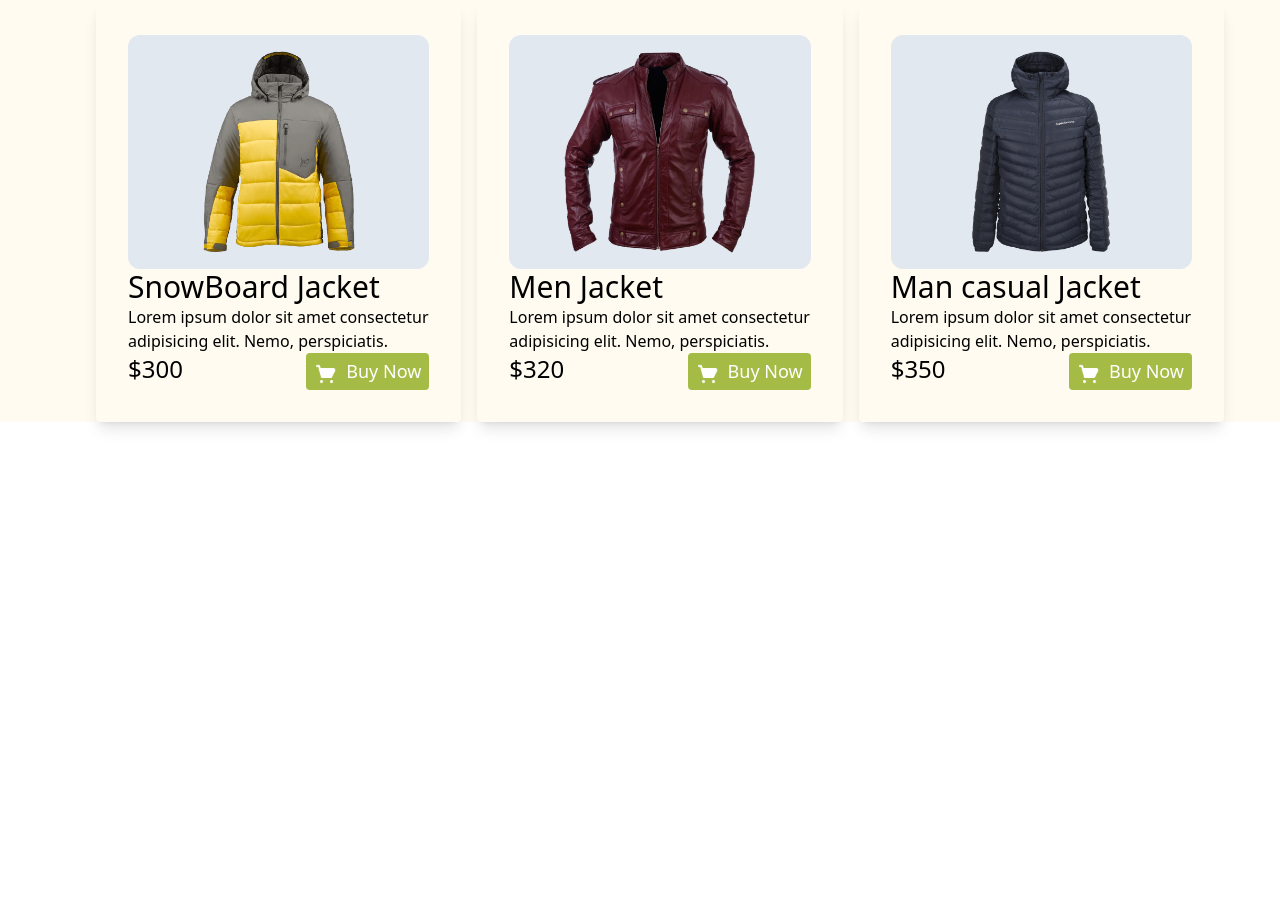
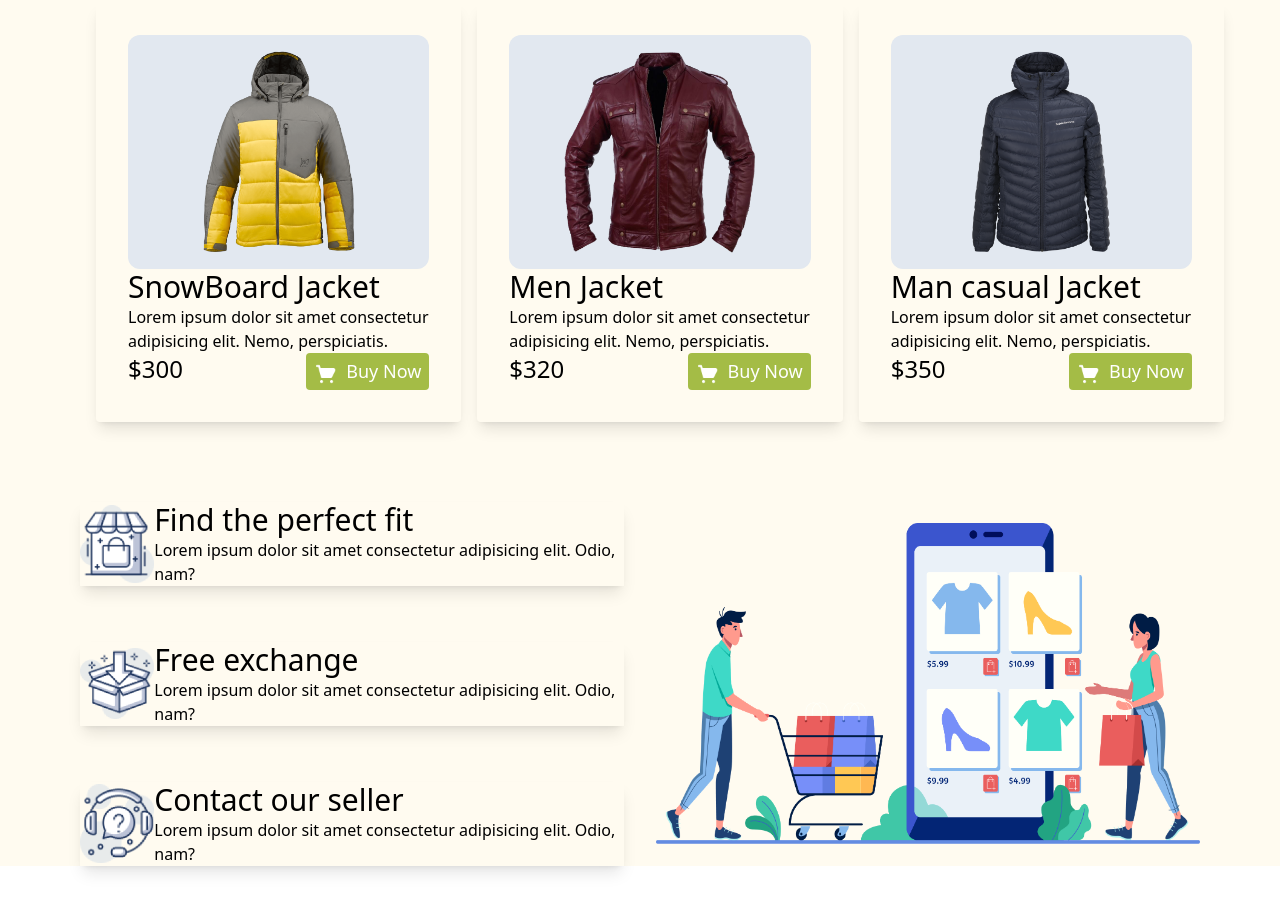
Before and after one commit to Soliman-soad/penguin-fashion, a plain HTML site: page index.html in a window 1280 px wide. Shown: the part 1331-2243 px from the top of the page. Before the commit the page ends 1793 px from the top, so only its background shows below. Drawn offline with nearby package versions, Linux system fonts and the light colour scheme.

Commit message:
about section added

```diff
--- a/index.html
+++ b/index.html
@@ -224,6 +224,49 @@
           </div>
         </section>
         <!-- men jacket end -->
+        <!-- about section start -->
+        <section class="mx-20 my-20">
+          <div class="grid grid-cols-2 gap-8">
+            <div class="grid grid-cols-1 gap-14">
+              <div class="flex justify-around items-center shadow-lg">
+                <div class="w-20"><img src="./images/house.png" alt="" /></div>
+                <div>
+                  <h3 class="text-3xl">Find the perfect fit</h3>
+                  <p>
+                    Lorem ipsum dolor sit amet consectetur adipisicing elit.
+                    Odio, nam?
+                  </p>
+                </div>
+              </div>
+              <div class="flex justify-around items-center shadow-lg">
+                <div class="w-20"><img src="./images/box.png" alt="" /></div>
+                <div>
+                  <h3 class="text-3xl">Free exchange</h3>
+                  <p>
+                    Lorem ipsum dolor sit amet consectetur adipisicing elit.
+                    Odio, nam?
+                  </p>
+                </div>
+              </div>
+              <div class="flex justify-around items-center shadow-lg">
+                <div class="w-20">
+                  <img src="./images/question.png" alt="" />
+                </div>
+                <div>
+                  <h3 class="text-3xl">Contact our seller</h3>
+                  <p>
+                    Lorem ipsum dolor sit amet consectetur adipisicing elit.
+                    Odio, nam?
+                  </p>
+                </div>
+              </div>
+            </div>
+            <div class="flex items-center">
+              <img src="./images/shopping.png" alt="" />
+            </div>
+          </div>
+        </section>
+        <!-- about section end -->
       </main>
     </header>
   </body>
```
